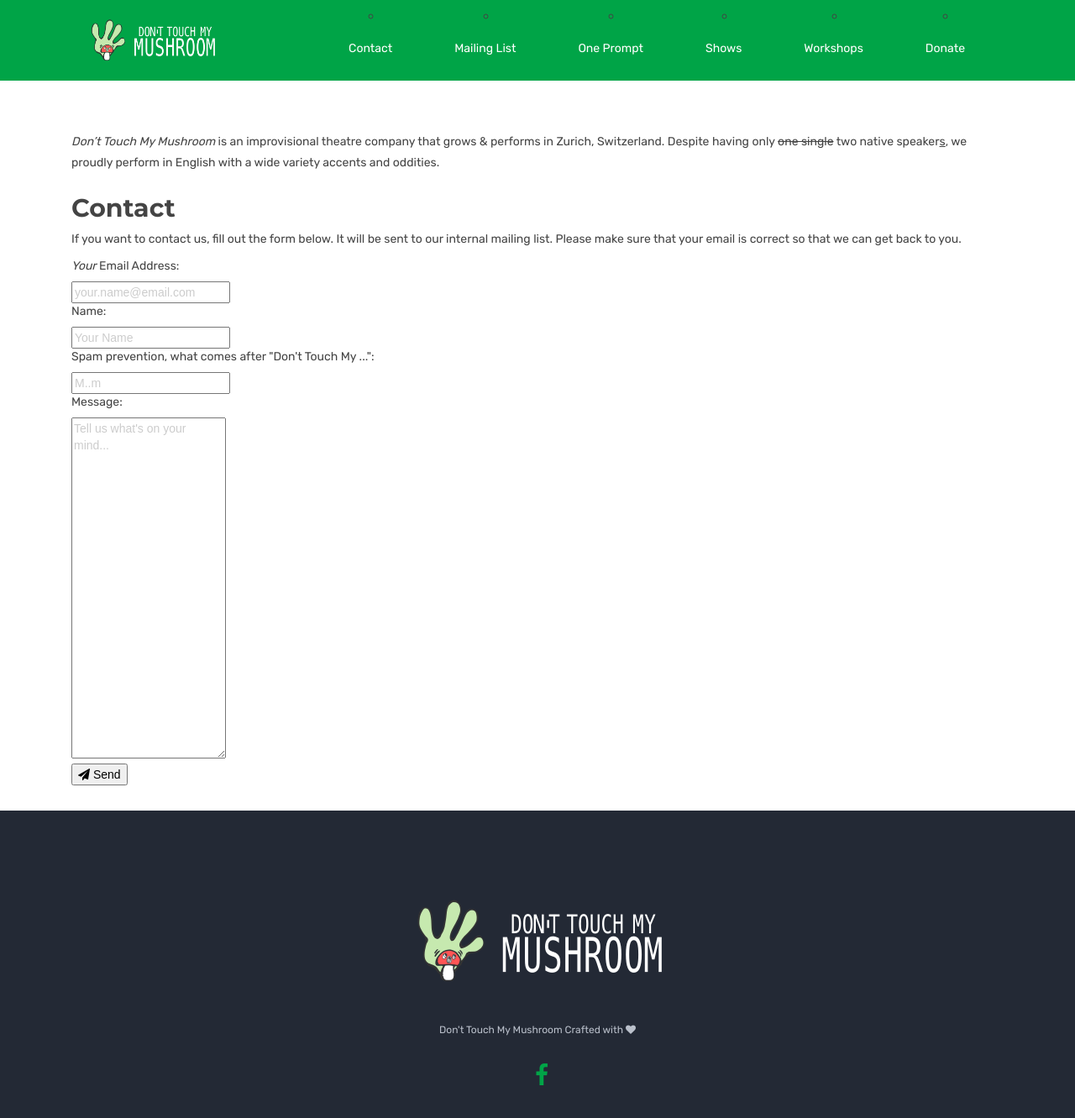
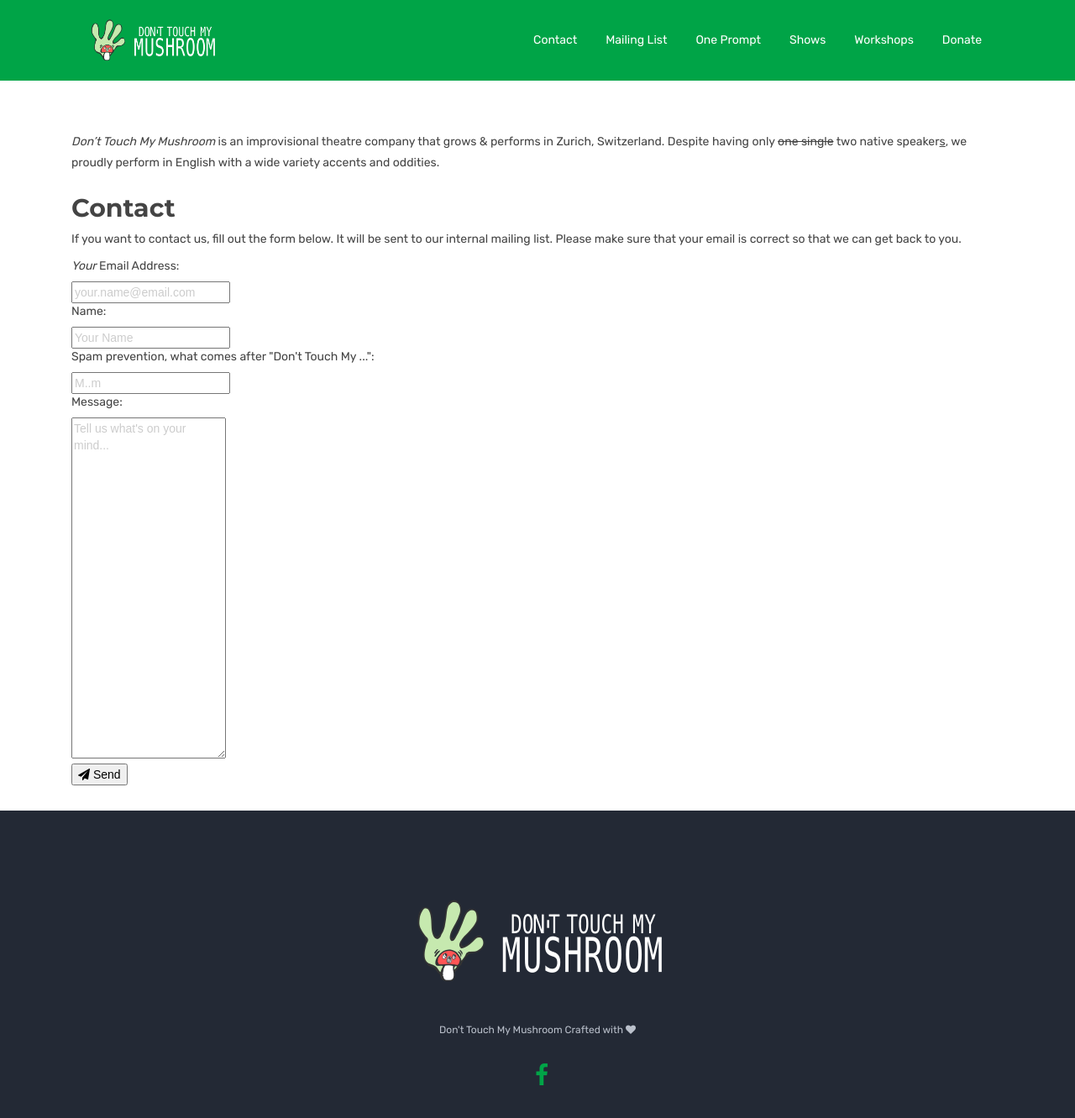
Before and after one commit to dont-touch-my-mushroom/dont-touch-my-mushroom.github.io, a Jekyll site: the page built from about.md, in a window 1280 px wide. Shown: the top 1331 px of the page at 84% size. Built offline with Jekyll 4.4.1, drawn with Linux system fonts in a browser that asks for light colours.

Commit message:
Fixed css for lists.

```diff
--- a/_includes/themes/bootstrap/page.html
+++ b/_includes/themes/bootstrap/page.html
@@ -7,6 +7,6 @@
   </div>
   <div class="mb-60"></div>
   {% endif %}
-  <div id = "blog" class="container">
+  <div id = "blog" class="container page">
     {{ content }}
   </div>
--- a/css/custom/custom.scss
+++ b/css/custom/custom.scss
@@ -159,7 +159,7 @@
   text-align: center;
 }
 
-ul li {
+.page ul li {
   list-style-type: circle;
   list-style-position: inside;
   padding: 5px 20px;
```
Also changed, not shown: one-prompt.md (line endings or trailing spaces).
